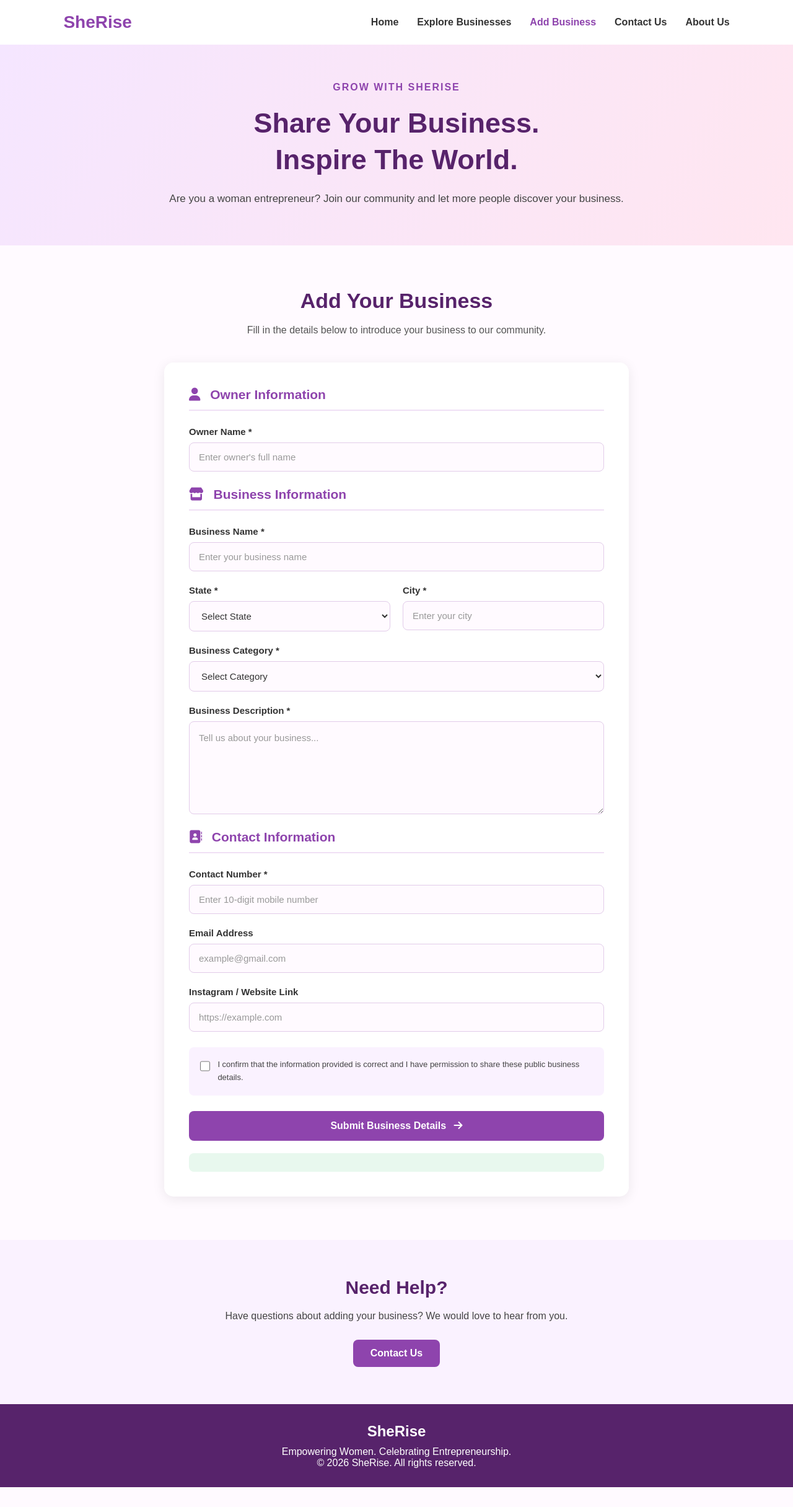
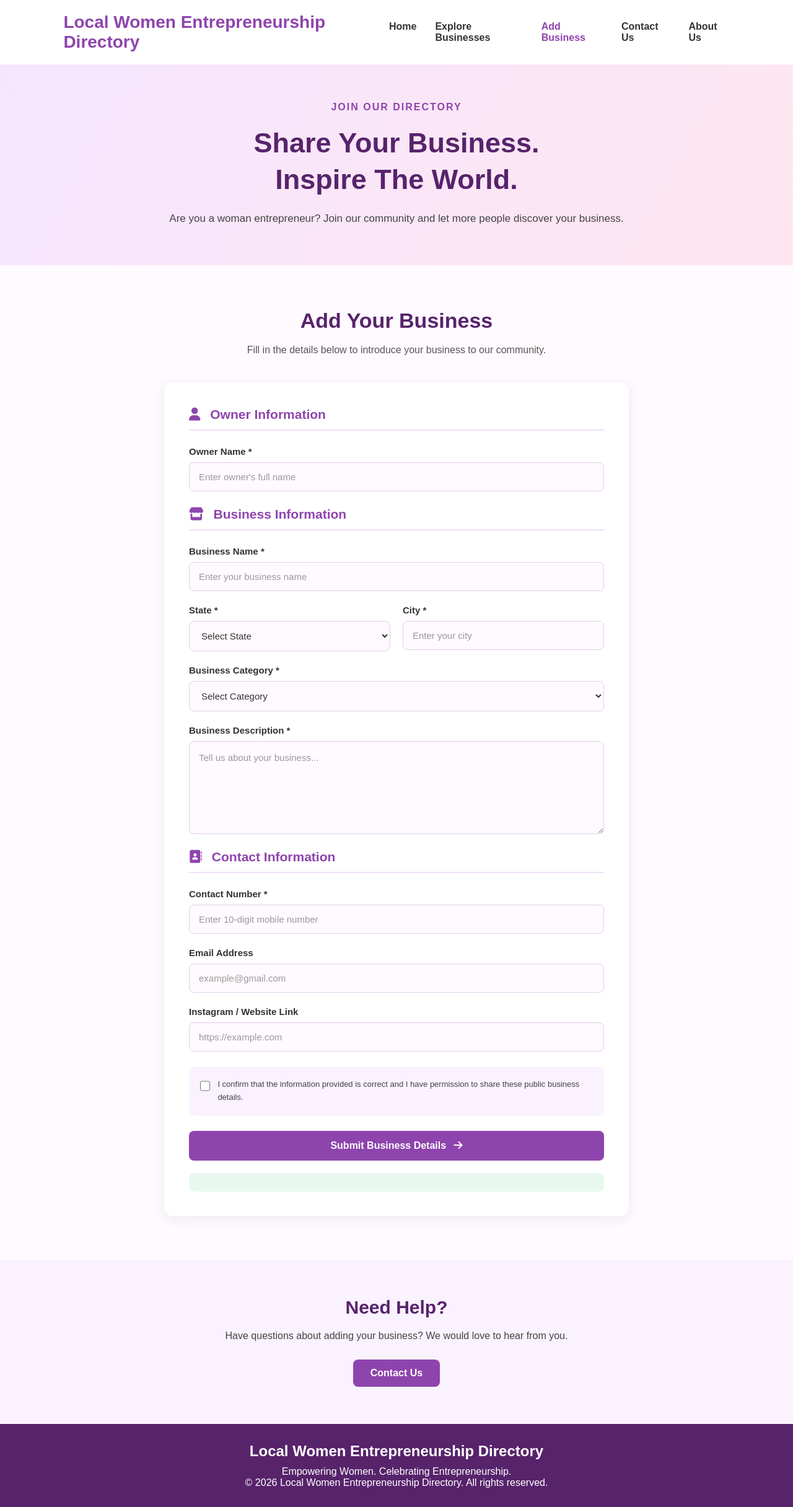
Before and after one commit to SameerSaini701/Local-Women-Entrepreneurship-Directory, a plain HTML site: page add-business.html in a window 1280 px wide. Shown: the whole page at 62% size. Before the commit the page ends 2400 px from the top, so only its background shows below. Drawn offline with Linux system fonts and the light colour scheme.

Commit message:
Update add-business.html

```diff
--- a/add-business.html
+++ b/add-business.html
@@ -1,3 +1,6 @@
+
+
+
 
 <!DOCTYPE html>
 <html lang="en">
@@ -5,7 +8,7 @@
     <meta charset="UTF-8">
     <meta name="viewport" content="width=device-width, initial-scale=1.0">
 
-    <title>SheRise | Add Your Business</title>
+    <title>Local Women Entrepreneurship Directory</title>
 
     <link rel="stylesheet" href="css/style.css">
     <link rel="stylesheet" href="css/form.css">
@@ -23,18 +26,17 @@
     <header>
         <nav class="navbar">
 
-        <a href="index.html" class="logo">SheRise</a>
+            <a href="index.html" class="logo">Local Women Entrepreneurship Directory</a>
 
             <ul class="nav-links">
                 <li><a href="index.html">Home</a></li>
                 <li><a href="explore.html">Explore Businesses</a></li>
                 <li><a href="add-business.html" class="active">Add Business</a></li>
                 <li><a href="contact.html">Contact Us</a></li>
-            <li><a href="about.html" >About Us</a></li>
+                <li><a href="about.html">About Us</a></li>
             </ul>
 
         </nav>
-</header>
     </header>
 
 
@@ -43,7 +45,7 @@
 
         <div class="form-hero-content">
 
-            <p class="tagline">GROW WITH SHERISE</p>
+            <p class="tagline">JOIN OUR DIRECTORY</p>
 
             <h1>Share Your Business.<br>
                 Inspire The World.</h1>
@@ -309,11 +311,11 @@
     <!-- Footer -->
     <footer>
 
-        <h2>SheRise</h2>
+        <h2>Local Women Entrepreneurship Directory</h2>
 
         <p>Empowering Women. Celebrating Entrepreneurship.</p>
 
-        <p>&copy; 2026 SheRise. All rights reserved.</p>
+        <p>&copy; 2026 Local Women Entrepreneurship Directory. All rights reserved.</p>
 
     </footer>
 
```
Lines whose indentation alone changed are shown as unchanged.
